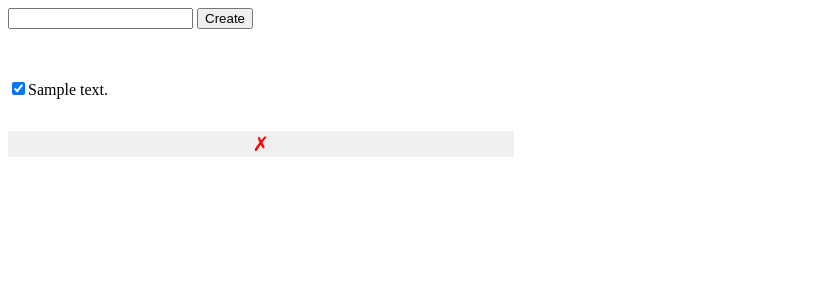
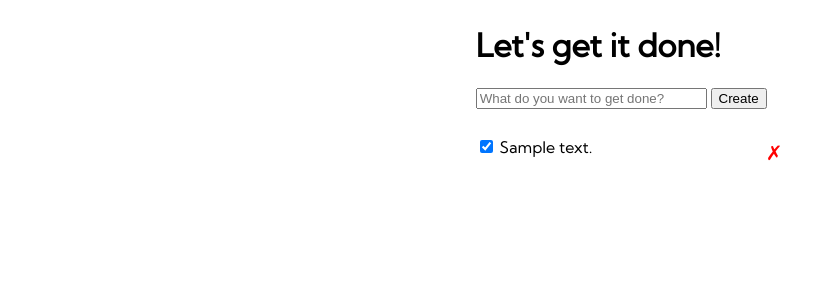
Before and after one commit to zenzenzen/todoapp, a Flask app: page / in a window 1280 px wide. Shown: the top 300 px of the page, without its empty margins (0-834 px from the left). Run offline with Flask 2, Linux system fonts and the light colour scheme; tables that the repository leaves empty hold one stand-in row (values such as "Sample post").

Commit message:
Finally got Delete Working... Turns out that the DELETE function was pretty much fine as it is. I added an extra step by force an INT conversion from string. The thing that I seemed to get wrong was by having the ToDo.query.filter_by(id == deleteTag).delete() when it should actually be: ... filter_by(id = deleteTag).delete() ; It just seems that my weird C/C++ habit just surfaced by having that equivalence operator show up when a single = sign was correct. I know, facepalm.

```diff
--- a/app.py
+++ b/app.py
@@ -1,10 +1,11 @@
-from flask import Flask, render_template, request, abort, jsonify, redirect, url_for, make_response
+from flask import Flask, render_template, request, abort, jsonify, redirect, url_for
 from flask_sqlalchemy import SQLAlchemy
 from flask_migrate import Migrate
 import sys
 
 app = Flask(__name__)  #__name__ specifies that the application will take on the same name as the file.
 app.config['SQLALCHEMY_DATABASE_URI'] = 'postgresql://postgres@localhost:5432/todoapp'
+app.config['SQLALCHEMY_TRACK_MODIFICATIONS'] = False
 dbObject = SQLAlchemy(app) # Call in a db object that we can use to perform CRUD operations.
 
 migrate = Migrate(app, dbObject)
@@ -14,7 +15,7 @@ class ToDo(dbObject.Model):
     __tablename__ = 'todos'
     id = dbObject.Column(dbObject.Integer, primary_key=True)
     description = dbObject.Column(dbObject.String(), nullable=False)
-    completed = dbObject.Column(dbObject.Boolean, nullable=False, default=False)
+    completed = dbObject.Column(dbObject.Boolean, nullable=False)
     # completed = dbObjectColumn(dbObjectBoolean, nullable=True)
 
     def __repr__(self): #built-in reprint method for debugging
@@ -44,36 +45,37 @@ def create_todo():
     finally:
         dbObject.session.close()
     if error:
-        abort(500)
-        print(sys.exc_info())
+        abort(400)
     else:
         return jsonify(body)
 
-@app.route('/todos/<todo_id>/set-completed', methods=['PATCH'])
+@app.route('/todos/<todo_id>/set-completed', methods=['POST'])
 def set_completed_todo(todo_id):
+  try:
+    completed = request.get_json()['completed']
+    print('completed', completed)
+    todo = ToDo.query.get(todo_id)
+    todo.completed = completed
+    dbObject.session.commit()
+  except:
+    dbObject.session.rollback()
+  finally:
+    dbObject.session.close()
+  return redirect(url_for('index'))
+
+@app.route('/todos/<todo_id>', methods=['DELETE'])  # Don't need to have additional '/delete' path after <todo_id>
+def delete_todo(todo_id):
+    # validDelete = make_response(jsonify({}), 204)
+    deleteTag = int(todo_id)
     try:
-        completedTask = request.get_json()['completed']
-        print('completed', completedTask)
-        todoItem = ToDo.query.filter_by(id=todo_id).all()
-        todoItem.completed=True
+        ToDo.query.filter_by(id = deleteTag).delete() # I had an extra = for "X == Y"
+                                                      # Turns out maybe this is unnecessary
         dbObject.session.commit()
     except:
         dbObject.session.rollback()
     finally:
         dbObject.session.close()
-    return redirect(url_for('index'))
-
-@app.route('/todos/<todo_id>/delete', methods=['DELETE'])
-def delete_todo(todo_id):
-    # validDelete = make_response(jsonify({}), 204)
-    try:
-        Todo.query.filter_by(ToDo.id == todo_id).delete()
-        dbObject.session.commit()
-    except:
-        dbObject.session.rollback()
-    finally:
-        dbObject.session.close()
-    return redirect(url_for('index'))
+        return jsonify({'success':True})
 
 @app.route('/')
 def index():
--- a/templates/index.html
+++ b/templates/index.html
@@ -2,8 +2,10 @@
 <html lang="en">
     <head>
         <meta charset="UTF-8">
-        <title>Working To-Do App</title>
+        <title>Another To-Do App</title>
+        <link href="https://fonts.googleapis.com/css2?family=Kumbh+Sans&display=swap" rel="stylesheet">
         <style>
+            /* CLASS & ID DEFINED STYLES*/
             .hidden{
                 display: none;
             }
@@ -12,43 +14,86 @@
                 border: none;
                 outline: none;
                 color: red;
+                background-color: white;
                 cursor: pointer;
                 font-size: 20px;
                 transition-duration: 0.3s;
                 float: right;
+                height: 1.618em;
+                width: 2em;
             }
             .deletion:hover{
                 background-color: #f44336;
                 color: white;
             }
+            #tasklist-wrapper{
+                margin: 2% auto 0% 37%;
+            }
+            /* HTML TAG STYLES*/
+            body{
+                font-family: 'Kumbh Sans', sans-serif;
+            }
+            form{
+                width: 40%;
+            }
             ul{
                 display: flex;
-                flex-flow: column;
+                flex-direction: column;
                 width: 40%;
                 list-style: none;
                 padding: 0;
                 margin: 0;
             }
             li{
-                display: inline-block, -moz-inline-stack;
-                padding: 2em 0 2em 0;
+                display: inline-block;
+                margin-bottom: 1em;
+                padding: .5em 0 0 0;
+                /* border-top: 1px solid lightgray;
+                border-bottom: 1px solid lightgray; */
             }
+            li button{
+                height: 100%;
+            }
+
+
         </style>
     </head>
     <body>
+        <div id="tasklist-wrapper">
+            <h1>Let's get it done!</h1>
             <form id="form" method="post" action="/todos/create">
-            <input type="text" name="description" id="description"/>
+                <input type="text" name="description" id="description" style="width: 70%;" placeholder="What do you want to get done?"/>
                 <input type="submit" value="Create"/>
             </form>
             <br>
             <div id="error" class="hidden">Something went wrong!</div>
             <ul id="todos"> <!-- Now we're going to use the Jinja engine to generate <li>-->
                 {% for d in data %}
-            <li><input class="check-completed" data-id="{{ d.id }}" type="checkbox" {% if d.completed %} checked {% endif %}/>{{d.description}}</li><button id="{{ d.id }}" onclick="deleteThis(id)" class="deletion" data-id="{{ d.id }}">&cross;</button>
+                <li><input class="check-completed" data-id="{{ d.id }}" type="checkbox" {% if d.completed %} checked {% endif %}/>
+                    {{d.description}}
+                    <button class="deletion" data-id="{{ d.id }}">&cross;</button>
+                </li>
                 {% endfor %}
             </ul>
+        </div>
+
         <script>
-                    //this block grabs all html nodes with class check-completed and returns the value in an array
+
+            const deleteBtns = document.querySelectorAll('.deletion');
+                    for (let i = 0; i < deleteBtns.length; i++) {
+                        const btn = deleteBtns[i];
+                        btn.onclick = function(e) {
+                            const todoId = e.target.dataset['id'];
+                            fetch('/todos/' + todoId, {
+                                method: 'DELETE'
+                            })
+                            .then(function(){
+                                const thisItem = e.target.parentElement;
+                                thisItem.remove();
+                            })
+                        }//onclick-function(e)-end
+                    }//end-for
+
             const checkboxes = document.querySelectorAll('.check-completed');
             for (let i = 0; i < checkboxes.length; i++){
                 const checkbox = checkboxes[i]; // checkboxes is returned as an array of values
@@ -57,7 +102,7 @@
                     const newCompleted = e.target.checked;  // Use dom to retrieve T/F value from jinja retrieval
                     const todoId = e.target.dataset['id'];  // Use dom to retrieve target id from jinja retrieval
                     fetch('/todos/' + todoId + '/set-completed',{
-                        method: 'PATCH',
+                        method: 'POST',
                         body:   JSON.stringify({
                             'completed': newCompleted
                         }),// Inner JSON object to determine check-state
@@ -72,7 +117,6 @@
                         document.getElementById('error').className = '';
                     })// end-catch
                 }//End task completed update scope
-
             }// END-FORLOOP
             const descInput = document.getElementById('description') // Need to get value in description
             document.getElementById('form').onsubmit = function(e){  // Execute string operations on create
@@ -110,27 +154,6 @@
                     document.getElementById('error').className = '';      // Error warning is displayed
                 });
             } // end submit new task scope
-            function deleteThis(id){
-                const deleteInfo = id;
-                fetch('/todos/' + deleteInfo + '/delete', {
-                    method: 'DELETE',
-                    body: JSON.stringify({
-                        'id': deleteInfo
-                    }),
-                    headers: {
-                        'Content-Type': 'application/json'
-                    }//headers
-                })//fetch
-                // .then(response => response.json())
-                // .then(jsonResponse =>{
-                //     console.log('response', jsonResponse);
-                //     alert("Successful task deletion!");
-                //     document.getElementById('error').className = 'hidden';
-                // })
-            }//end-delete-event-listener
-
-
-
         </script>
     </body>
 </html>
```
Lines whose indentation alone changed are shown as unchanged.
